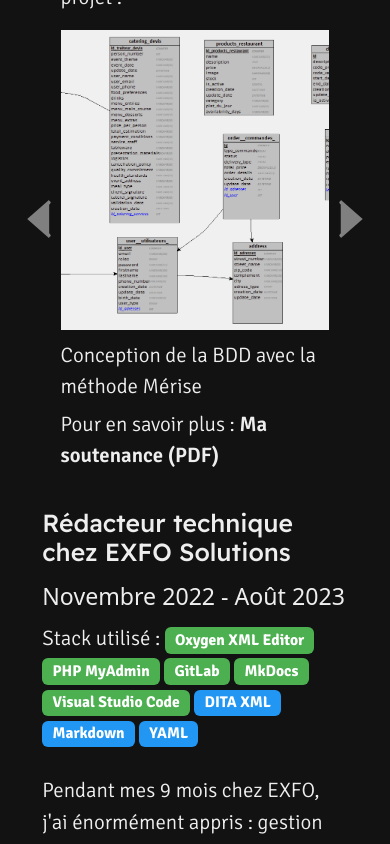
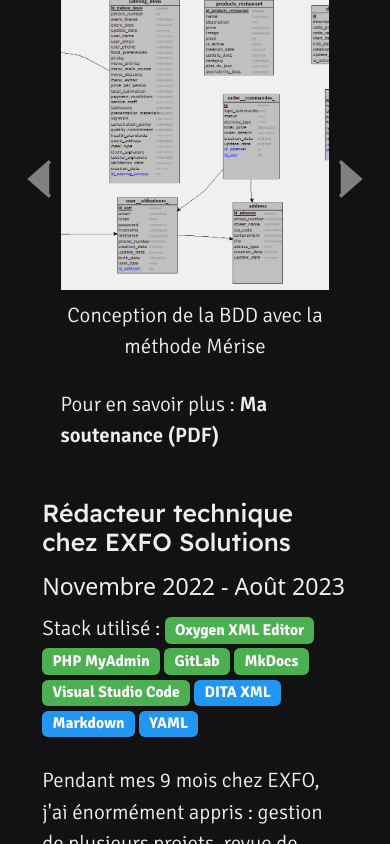
Before and after one commit to VictorDvs/Portfolio, a Vue app: page /experiences in a window 390 px wide. Shown: the part 2095-2939 px from the top of the page. Built offline with nearby package versions, Linux system fonts and the light colour scheme.

Commit message:
try fix padding and typo in experiences

```diff
--- a/src/assets/styles/_experiences.scss
+++ b/src/assets/styles/_experiences.scss
@@ -1,6 +1,6 @@
 // Section "experiences"
 .experiences {
-    padding-top: 200px; // Espacement supérieur pour la section
+    padding-top: 150px; // Espacement supérieur pour la section
     background-color:  var(--background-color); // Couleur de fond foncée avec transparence
     min-height: 100vh; // S'assurer que la section prend toute la hauteur de la fenêtre
     color: var(--text-color); // Couleur de texte claire
@@ -96,6 +96,7 @@ p {
     @include displayFlex;
     text-align: justify; // Justifier le texte pour une présentation uniforme
     box-sizing: border-box; // Assurer que le padding n'affecte pas les dimensions
+    padding-bottom: 10px;
   }
 
   // Liens dans la section "experiences"
@@ -151,9 +152,9 @@ p {
 
   @media screen and (max-width: 800px) {
     /* Section exfo - Marges pour les petits écrans */
-    .tem {
-      margin-top: 100px; // Ajouter un espacement en bas
-    }
+    // .tem {
+    //   margin-top: 100px; // Ajouter un espacement en bas
+    // }
   }
 
   // Media Query pour les petits écrans
--- a/src/assets/styles/_home.scss
+++ b/src/assets/styles/_home.scss
@@ -1,5 +1,9 @@
 @import 'mixins';
 
+main {
+    background-color: var(--background-color);
+    height: 100%;
+  }
 /* Liens */
 a {
     color: var(--text-color);
--- a/src/components/CarouselComponent.vue
+++ b/src/components/CarouselComponent.vue
@@ -24,7 +24,7 @@
       <span class="visually-hidden">Next</span>
     </button>
     <div class="carousel-caption-below">
-      <p>{{ currentSlideText  }}</p>
+      <p class="text-center">{{ currentSlideText  }}</p>
     </div>
     <div class="modal fade" :id="`${id}-modal`" tabindex="-1" aria-labelledby="imageModalLabel" aria-hidden="true">
       <div class="modal-dialog modal-dialog-centered modal-xl">
--- a/src/views/ExperiencesView.vue
+++ b/src/views/ExperiencesView.vue
@@ -19,7 +19,7 @@
         <p class="mb-4 mt-4">{{ $t('experiences.desc_baifall_dream') }}</p>
         <p>{{ $t('experiences.resources_baifall_dream') }}</p>
         <CarouselComponent :slides="carouselSlides3" id="carousel3"/>
-        <p>{{ $t('experiences.resources') }} <a href="/dossier_de_projet_aaf.pdf" target="_blank" rel="noopener">{{ $t('experiences.soutenance') }}</a></p>
+        <p class="mt-5">{{ $t('experiences.resources') }} <a href="/dossier_de_projet_aaf.pdf" target="_blank" rel="noopener">{{ $t('experiences.soutenance') }}</a></p>
     </div>
     <div class="row row-xp section-exfo">
         <h2 class="mb-4">{{ $t('experiences.title1') }}</h2>
```
